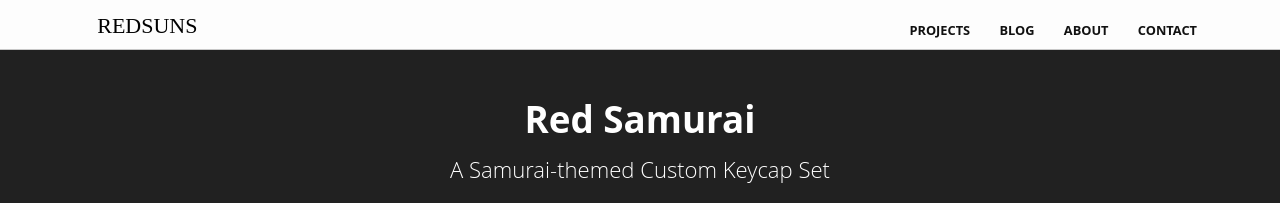
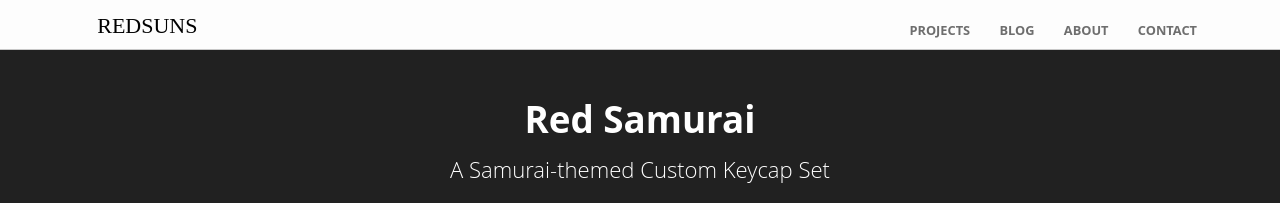
Before and after one commit to RedSunsRMK/redsunsrmk.github.io, a Jekyll site: the page built from index.html, in a window 1280 px wide. Shown: the top 203 px of the page. Built offline with Jekyll 4.4.1, drawn with Linux system fonts in a browser that asks for light colours.

Commit message:
Update navigation.scss

```diff
--- a/_sass/navigation.scss
+++ b/_sass/navigation.scss
@@ -34,7 +34,7 @@ nav {
 		margin: 0 3px;
 		padding: 20px 10px;
 		border-bottom: 0px solid rgba(255,255,255,0);
-		color: rgba(17,17,17,1.0) !important;
+		color: rgba(110,110,110,1.0) !important;
 
 		display: none;
 
@@ -62,11 +62,7 @@ nav {
 		}
 	}
 
-	a:hover {
-
-		border-bottom: 3px solid rgba(110,110,110,1.0);
-		color: rgba(17,17,17,1.0);
-	}
+	a:hover { color: rgba(17,17,17,1.0); }
 
 	@media #{$mid-point} {
 		a.highlight {
@@ -80,10 +76,6 @@ nav {
 		}
 	}
 
-	a.link {
-		color: #b22222 !important;
-	}
-
 	a.active {
 		color: #111111;
 		border-bottom: 3px solid rgba(110,110,110,1.0);
```
